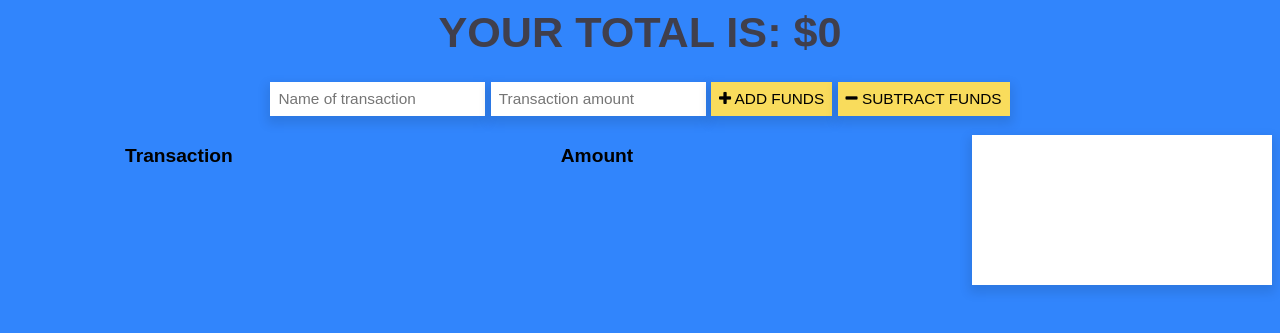
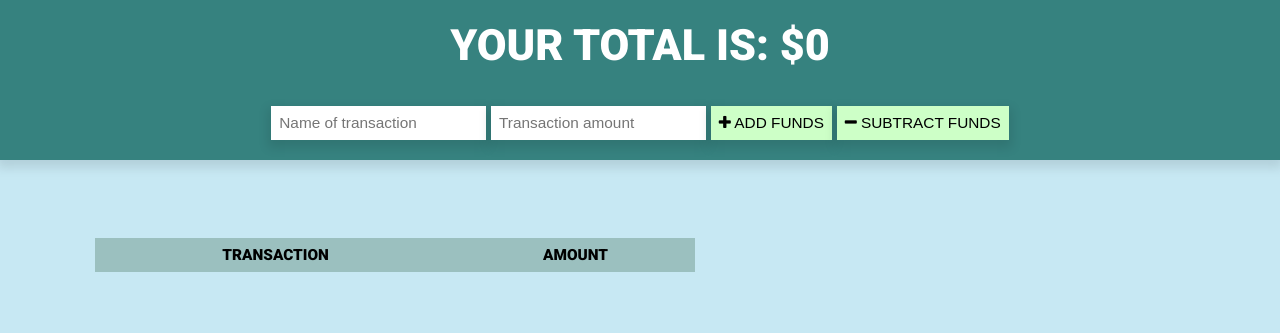
Before and after one commit to Amelia-was/budget-tracker, a website: page public/index.html in a window 1280 px wide. Drawn offline with nearby package versions, Linux system fonts and the light colour scheme; no server answers.

Commit message:
update styles

```diff
--- a/public/css/styles.css
+++ b/public/css/styles.css
@@ -1,7 +1,13 @@
 body {
   font-size: 120%;
-  font-family: Arial;
-  background: #3185fc;
+  font-family: 'Roboto', Arial, sans-serif;
+  background:#c7e8f3;
+  box-sizing: border-box;
+}
+
+* {
+  margin: 0;
+  padding: 0;
 }
 
 button, input {
@@ -9,28 +15,38 @@ button, input {
   font-family: Arial;
   padding: 8px;
   border: none;
+  margin-top: 10px;
   box-shadow: 0 5px 10px 3px rgba(0, 0, 0, 0.1);
 }
 
 button {
   text-transform: uppercase;
-  background: #f9dc5c;
+  background: #cdffc7;
 }
 
 button:hover {
-  background: #f5e7a8;
+  background: #e4fde1;
   cursor: pointer;
 }
 
 table {
-  width: 750px;
+  width: 100%;
+  background: #36827f;
+  border: none;
+  border-collapse: collapse;
 }
 
 td, th {
   border: none;
   text-align: left;
   padding: 8px;
-  margin: 0;
+}
+
+th {
+  background:rgba(255, 255, 255, 0.5);
+  text-transform: uppercase;
+  font-size: 80%;
+  text-align: center;
 }
 
 tr:nth-child(even) {
@@ -42,9 +58,10 @@ tr:nth-child(even) {
 }
 
 canvas {
-  background: #fff;
-  box-shadow: 0 5px 10px 3px rgba(0, 0, 0, 0.1);
+  /* background: #fff; */
   max-width: 750px;
+  margin: 0 auto;
+  color: #FFF;
 }
 
 .wrapper {
@@ -54,9 +71,9 @@ canvas {
 
 .total {
   font-size: 150%;
-  font-weight: bold;
+  font-weight: 900;
   text-transform: uppercase;
-  color: #403f4c;
+  color: #FFF;
 }
 
 .form {
@@ -67,12 +84,20 @@ canvas {
 .transactions {
   text-align: left;
   max-height: 300px;
+  width: 600px;
   overflow: auto;
-  max-width: 750px;
   margin: 0 auto;
 }
 
 .budget-wrapper {
   display: flex;
-  flex-flow: row wrap;
+  align-items: center;
+  flex-flow: row wrap-reverse;
+  padding-top: 20px;
 }
+
+.transaction-info {
+  background: #36827f;
+  box-shadow: 0 5px 10px 3px rgba(0, 0, 0, 0.1);
+  padding: 20px;
+}
--- a/public/index.html
+++ b/public/index.html
@@ -7,6 +7,8 @@
   <meta name="theme-color" content="#317EFB">
   <link rel="shortcut icon" href="icons/icon-192x192.png" type="image/x-icon">
 
+  <link rel="preconnect" href="https://fonts.gstatic.com">
+  <link href="https://fonts.googleapis.com/css2?family=Roboto:wght@400;900&display=swap" rel="stylesheet">
   <link rel="stylesheet" href="https://stackpath.bootstrapcdn.com/font-awesome/4.7.0/css/font-awesome.min.css">
   <link rel="stylesheet" href="css/styles.css">
 
@@ -16,9 +18,12 @@
 </head>
 <body>
   <div class="wrapper">
-    <div class="total">
+
+    <div class="transaction-info">
+
+      <header class="total">
         <div class="total">Your total is: $<span id="total">0</span></div>
-    </div>
+      </header>
 
       <div class="form">
         <input type="text" id="t-name" placeholder="Name of transaction" />
@@ -26,6 +31,8 @@
         <button id="add-btn"><i class="fa fa-plus buttons"></i> Add Funds</button>
         <button id="sub-btn"><i class="fa fa-minus"></i> Subtract Funds</button>
         <p class="error"></p>
+      </div>
+
     </div>
 
     <div class="budget-wrapper">
--- a/public/js/index.js
+++ b/public/js/index.js
@@ -66,12 +66,13 @@ function populateChart() {
 
   myChart = new Chart(ctx, {
     type: 'line',
+    indexLabelFontColor: 'white',
       data: {
         labels,
         datasets: [{
             label: "Total Over Time",
             fill: true,
-          backgroundColor: "#f9dc5c",
+          backgroundColor: "#36827f",
             data
         }]
     }
```
Also changed, not shown: app-screenshot.png (added), public/manifest.json. Lines whose indentation alone changed are shown as unchanged.
